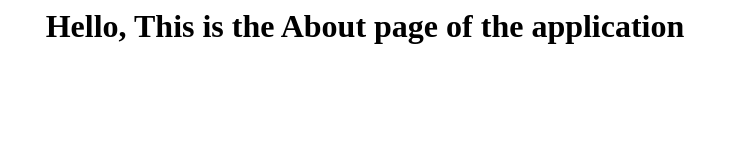
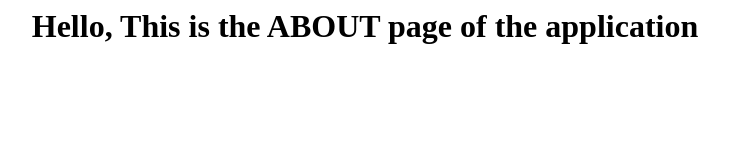
Before and after one commit to rahulsingodia/demo-pipeline, a plain HTML site: page index.html in a window 1280 px wide. Shown: the whole page, without its empty margins (275-1004 px from the left). Drawn offline with Linux system fonts and the light colour scheme.

Commit message:
Update index.html

```diff
--- a/index.html
+++ b/index.html
@@ -1 +1 @@
-<center><h1> Hello, This is the About page of the application </h1><center>
+<center><h1> Hello, This is the ABOUT page of the application </h1><center>
```
